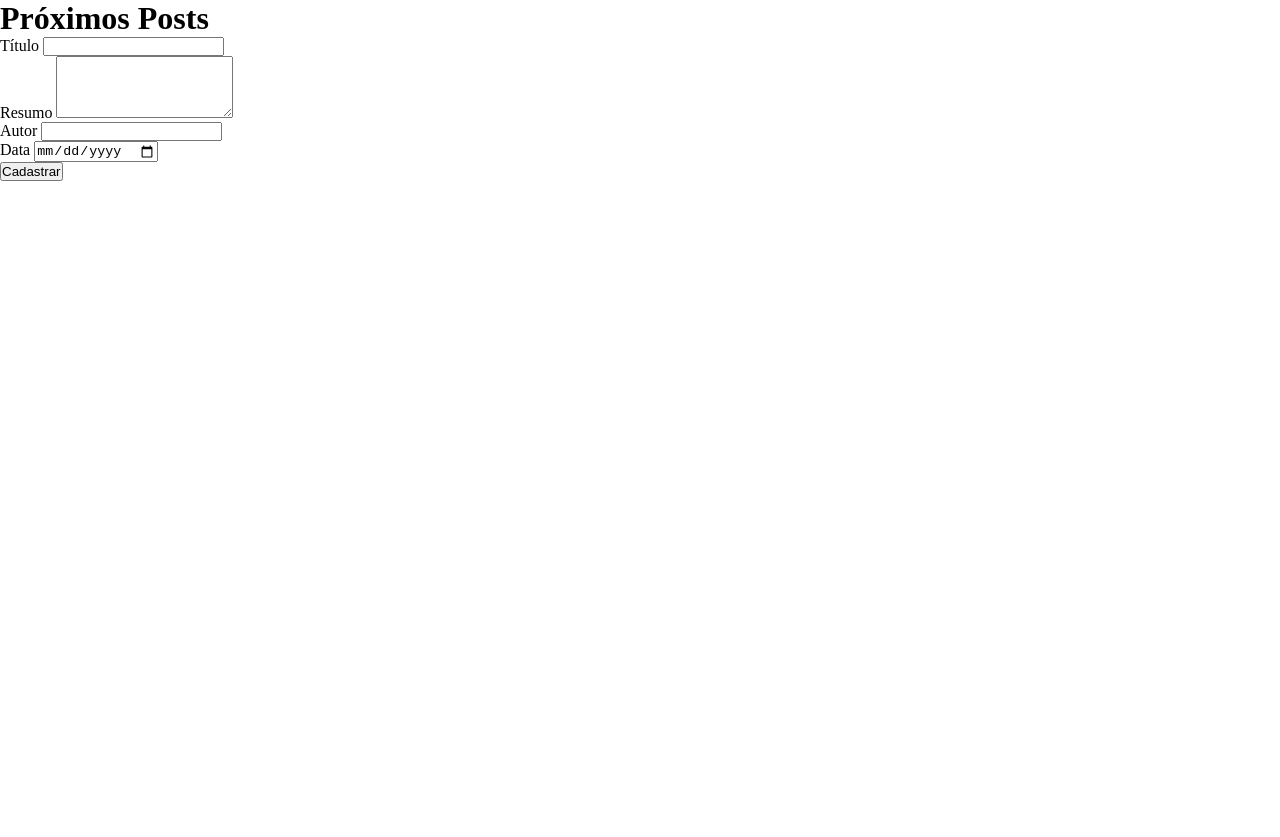
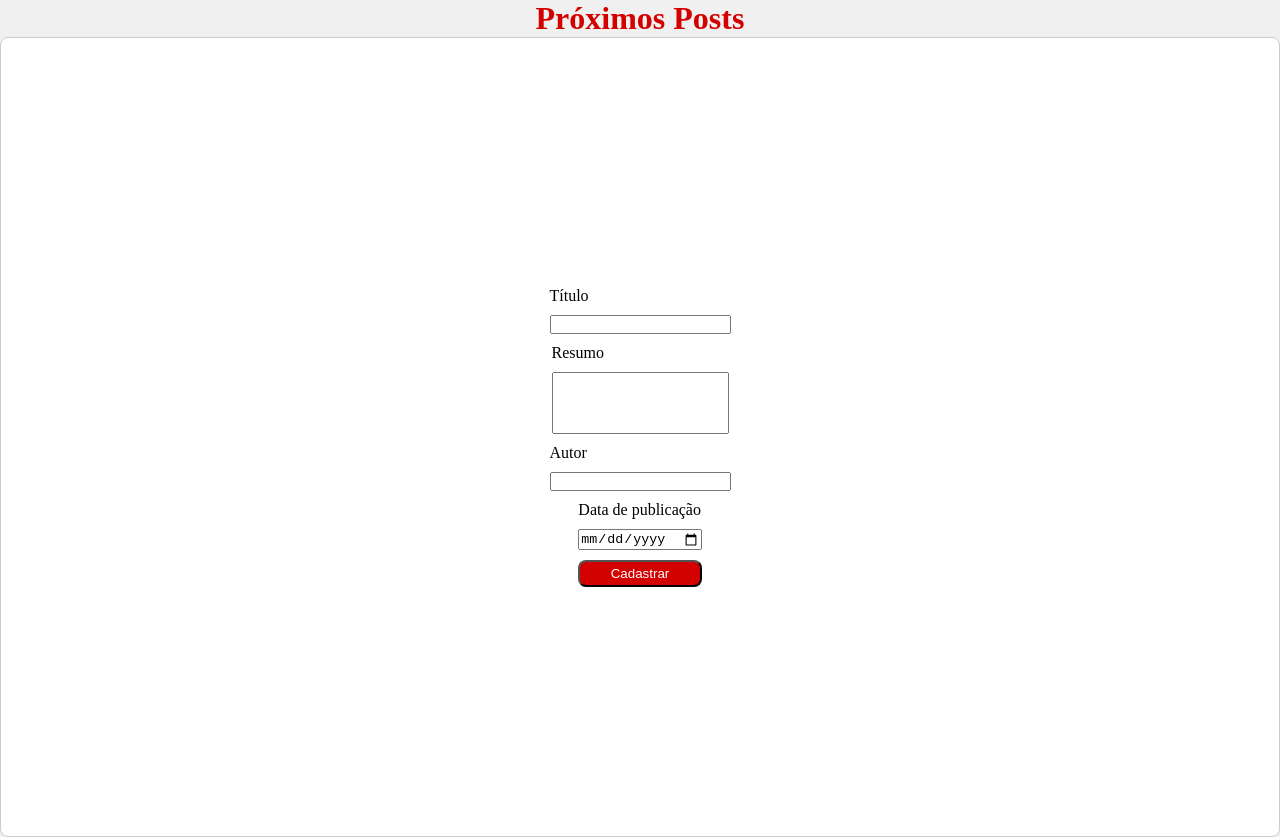
Before and after one commit to Liviadbelao/ObjectvePosts, a plain HTML site: page index.html in a window 1280 px wide. Before the commit the page ends 800 px from the top, so only its background shows below. Drawn offline with Linux system fonts and the light colour scheme.

Commit message:
feat: patial style

```diff
--- a/01 - ObjectPorsts/assets/css/style.index.css
+++ b/01 - ObjectPorsts/assets/css/style.index.css
@@ -5,3 +5,49 @@
     margin: 0;
    box-sizing: border-box;
 }
+body{
+    background-color: #f0f0f0;
+}
+h1{
+    text-align: center;
+    color: #d30000;
+}
+
+#postForm {
+    display: flex;
+    flex-direction: column;
+    justify-content: center;
+    align-items: center;
+    height: 100vh;
+    width: 100%;
+    padding: 20px;
+    border: 1px solid  #ccc;
+     border-radius: 8px;
+     background-color: #ffffff;
+}
+
+label,
+input,
+textarea{
+    display: block;
+    margin-bottom: 10px;
+    width: 100%;
+    box-sizing: border-box;
+}
+
+textarea{
+    resize: none;
+}
+
+button{
+    background-color: #d30000;
+    color: #ffffff;
+    cursor: pointer;
+    width: 10%;
+    padding: 0.25rem;
+    border-radius: 8px;
+}
+
+button:hover{
+   background-color: #a00000;
+}
--- a/index.html
+++ b/index.html
@@ -23,11 +23,15 @@
             <input type="text" name="publisher" id="publisher" required>
         </div>
         <div>
-            <label for="date">Data</label>
+            <label for="date">Data de publicação</label>
             <input type="date" name="date" id="date" required>
         </div>
 
         <button>Cadastrar</button>
     </div>
+
+    <div id="list">
+
+    </div>
 </body>
 </html>
```
